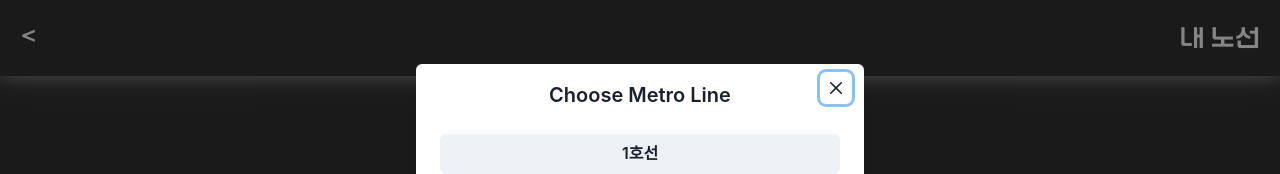
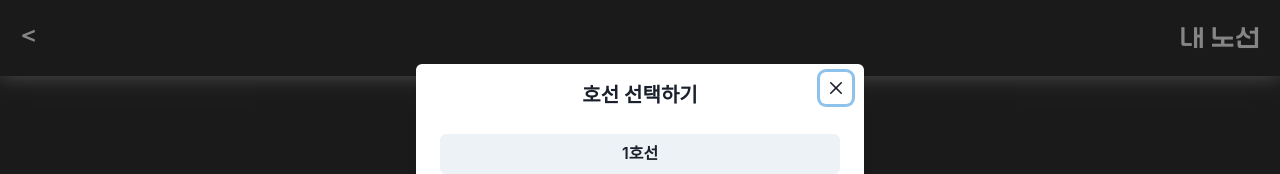
Before and after one commit to flow4camp/flow4-front, a React (Create React App) app: page /edit-metroline in a window 1280 px wide. Both pictures are taken after a click on the element "1호선". Shown: the top 174 px of the page. Built offline with nearby package versions, Linux system fonts and the light colour scheme.

Commit message:
feat: 호선 선택 모달창 수전

```diff
--- a/src/pages/EditMetroLine.tsx
+++ b/src/pages/EditMetroLine.tsx
@@ -250,7 +250,7 @@ function EditMetroLine() {
         <ModalOverlay />
         <ModalContent style={{ width: "80%", opacity: "0.5" }}>
           <ModalHeader style={{ textAlign: "center" }}>
-            Choose Metro Line
+            호선 선택하기
           </ModalHeader>
           <ModalCloseButton />
           <ModalBody>
```
